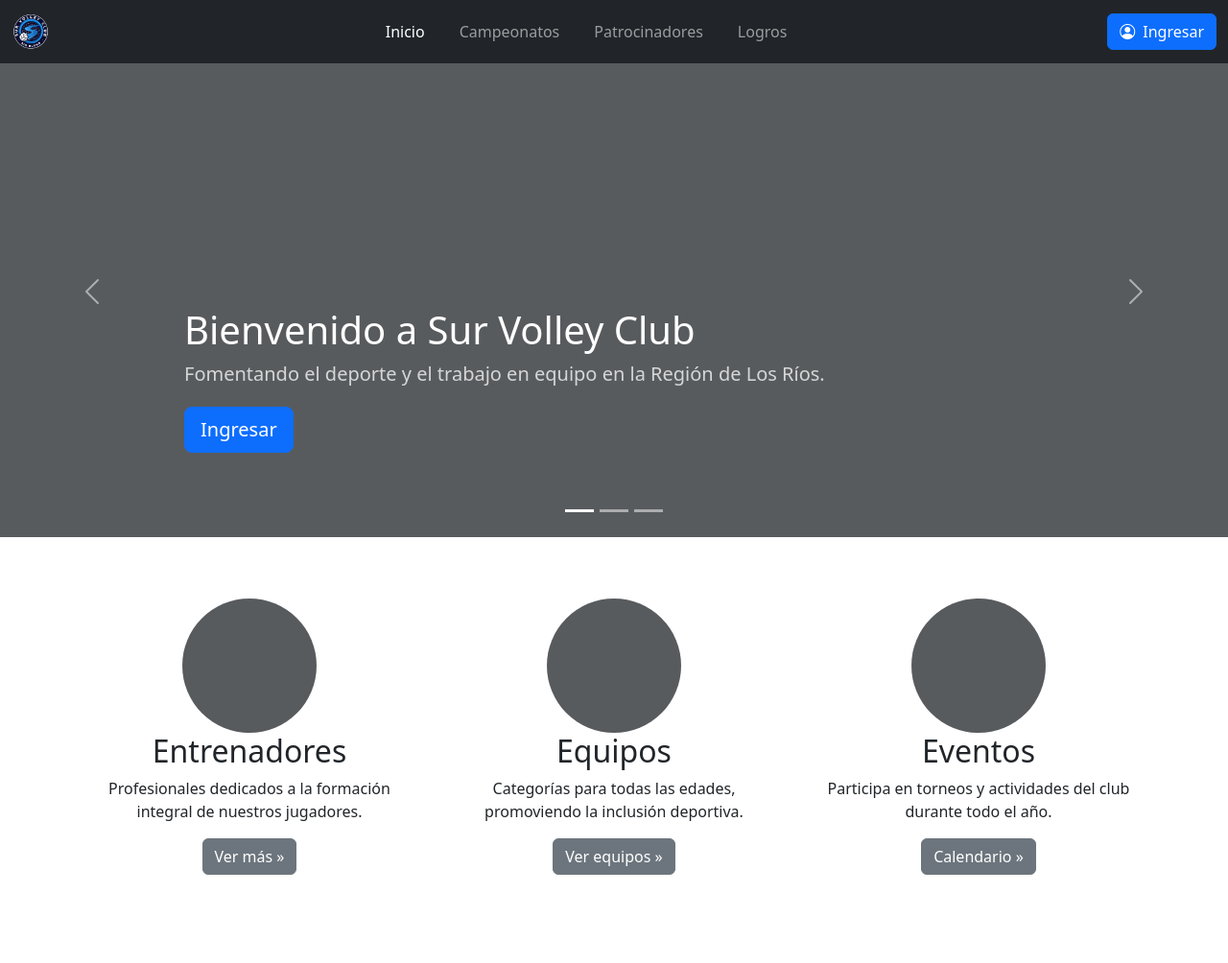
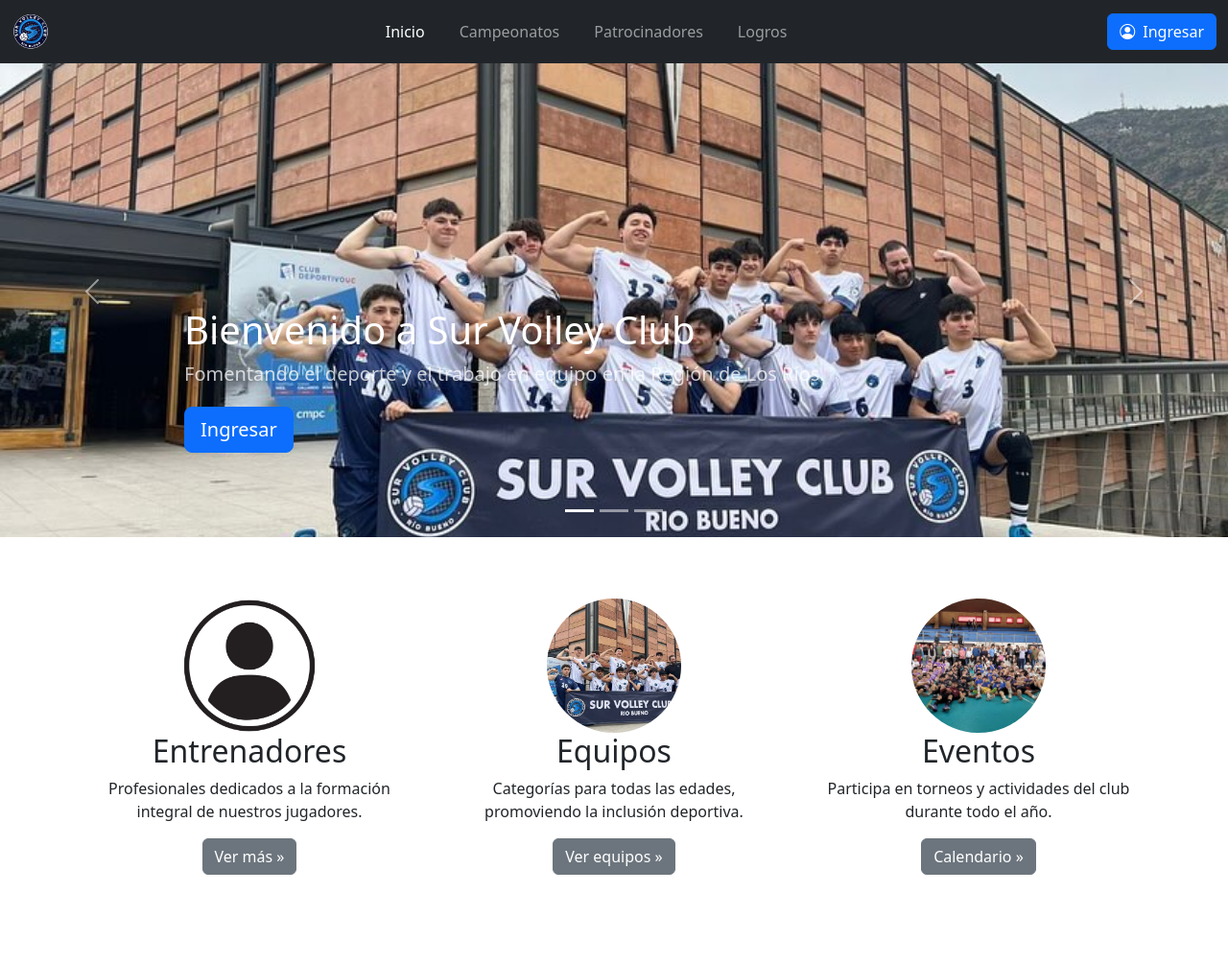
Before and after one commit to Andvs/proyecto-integrado, a Django app: page / in a window 1280 px wide. Shown: the top 1004 px of the page at 96% size. Run offline with Django 5.2, Linux system fonts and the light colour scheme.

Commit message:
Se solucino problemas con las imagenes en el index

```diff
--- a/templates/index.html
+++ b/templates/index.html
@@ -16,6 +16,7 @@
   .carousel-item { height: 32rem; }
   .marketing .col-lg-4 { margin-bottom: 1.5rem; text-align: center; }
   .marketing .col-lg-4 p { margin-right: .75rem; margin-left: .75rem; }
+  .marketing .col-lg-4 img { object-fit: cover; }
   .featurette-divider { margin: 5rem 0; }
   .featurette-heading { letter-spacing: -.05rem; }
 
@@ -96,10 +97,7 @@
 
     <div class="carousel-inner">
       <div class="carousel-item active">
-        <svg class="bd-placeholder-img" width="100%" height="100%" xmlns="http://www.w3.org/2000/svg"
-            aria-hidden="true" preserveAspectRatio="xMidYMid slice">
-          <rect width="100%" height="100%" fill="var(--bs-secondary-color)"></rect>
-        </svg>
+        <img src="{% static 'img/equipo.jpg' %}" class="d-block w-100" alt="Sur Volley Club" style="height: 32rem; object-fit: cover;">
         <div class="container">
           <div class="carousel-caption text-start">
             <h1>Bienvenido a Sur Volley Club</h1>
@@ -110,10 +108,7 @@
       </div>
 
       <div class="carousel-item">
-        <svg class="bd-placeholder-img" width="100%" height="100%" xmlns="http://www.w3.org/2000/svg"
-            aria-hidden="true" preserveAspectRatio="xMidYMid slice">
-          <rect width="100%" height="100%" fill="var(--bs-secondary-color)"></rect>
-        </svg>
+        <img src="{% static 'img/equipo2.jpg' %}" class="d-block w-100" alt="Sub 14" style="height: 32rem; object-fit: cover;">
         <div class="container">
           <div class="carousel-caption">
             <h1>Nuestros Equipos</h1>
@@ -124,10 +119,7 @@
       </div>
 
       <div class="carousel-item">
-        <svg class="bd-placeholder-img" width="100%" height="100%" xmlns="http://www.w3.org/2000/svg"
-            aria-hidden="true" preserveAspectRatio="xMidYMid slice">
-          <rect width="100%" height="100%" fill="var(--bs-secondary-color)"></rect>
-        </svg>
+        <img src="{% static 'img/equipo3.jpg' %}" class="d-block w-100" alt="Sub 16" style="height: 32rem; object-fit: cover;">
         <div class="container">
           <div class="carousel-caption text-end">
             <h1>Únete a nuestra comunidad</h1>
@@ -152,31 +144,19 @@
   <div class="container marketing">
     <div class="row">
       <div class="col-lg-4">
-        <svg class="bd-placeholder-img rounded-circle" width="140" height="140"
-            xmlns="http://www.w3.org/2000/svg" role="img" aria-label="Placeholder"
-            preserveAspectRatio="xMidYMid slice">
-          <rect width="100%" height="100%" fill="var(--bs-secondary-color)"></rect>
-        </svg>
+        <img src="{% static 'img/user_icon.png' %}" class="rounded-circle" width="140" height="140" alt="Entrenadores">
         <h2 class="fw-normal">Entrenadores</h2>
         <p>Profesionales dedicados a la formación integral de nuestros jugadores.</p>
         <p><a class="btn btn-secondary" href="#">Ver más &raquo;</a></p>
       </div>
       <div class="col-lg-4">
-        <svg class="bd-placeholder-img rounded-circle" width="140" height="140"
-            xmlns="http://www.w3.org/2000/svg" role="img" aria-label="Placeholder"
-            preserveAspectRatio="xMidYMid slice">
-          <rect width="100%" height="100%" fill="var(--bs-secondary-color)"></rect>
-        </svg>
+        <img src="{% static 'img/equipo.jpg' %}" class="rounded-circle" width="140" height="140" alt="Equipos">
         <h2 class="fw-normal">Equipos</h2>
         <p>Categorías para todas las edades, promoviendo la inclusión deportiva.</p>
         <p><a class="btn btn-secondary" href="#">Ver equipos &raquo;</a></p>
       </div>
       <div class="col-lg-4">
-        <svg class="bd-placeholder-img rounded-circle" width="140" height="140"
-            xmlns="http://www.w3.org/2000/svg" role="img" aria-label="Placeholder"
-            preserveAspectRatio="xMidYMid slice">
-          <rect width="100%" height="100%" fill="var(--bs-secondary-color)"></rect>
-        </svg>
+        <img src="{% static 'img/equipo2.jpg' %}" class="rounded-circle" width="140" height="140" alt="Eventos">
         <h2 class="fw-normal">Eventos</h2>
         <p>Participa en torneos y actividades del club durante todo el año.</p>
         <p><a class="btn btn-secondary" href="#">Calendario &raquo;</a></p>
```
Also changed, not shown: static/img/equipo.jpg (added), static/img/equipo.png (deleted), static/img/equipo2.jpg (added), static/img/equipo3.jpg (added).
